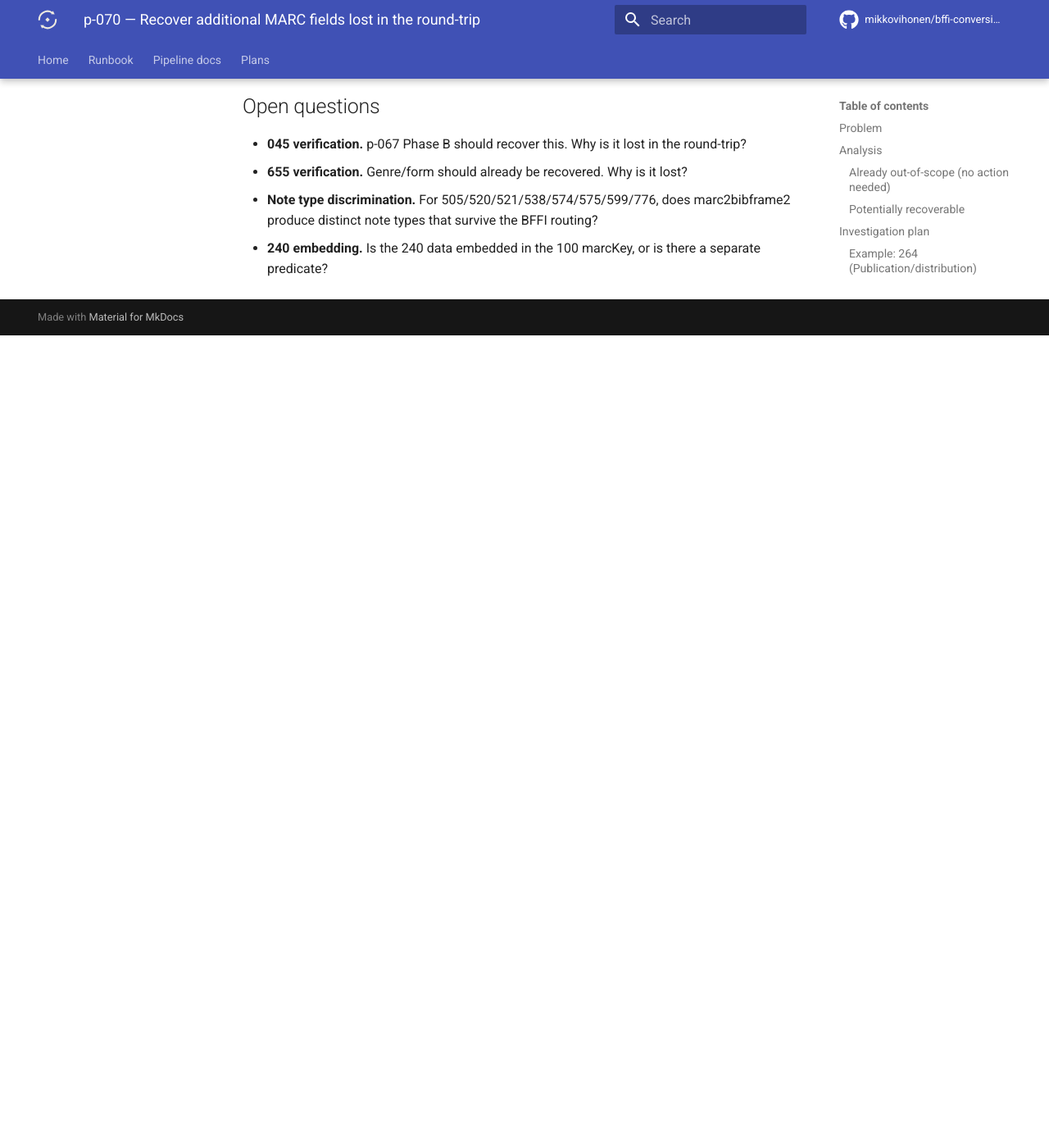
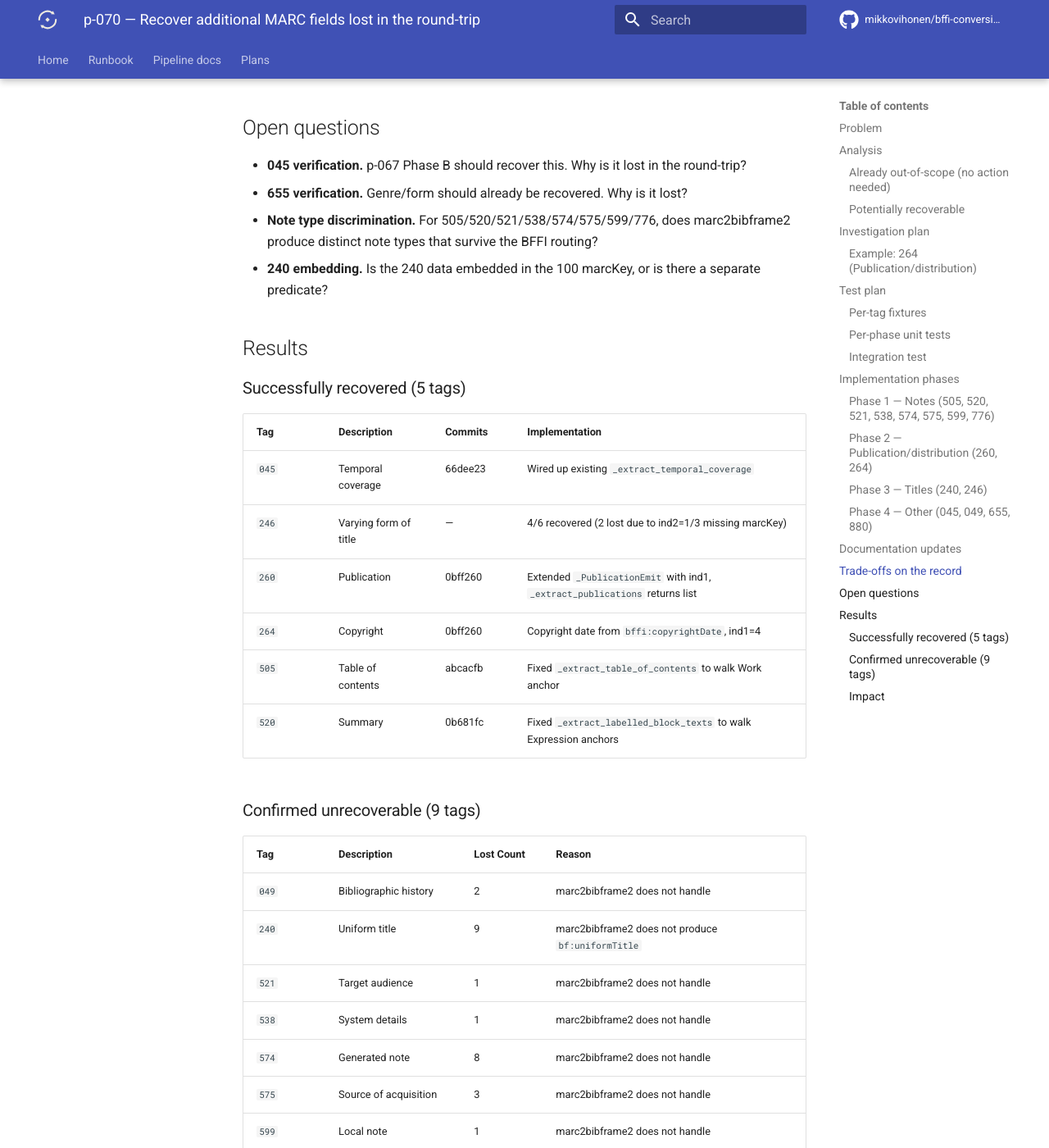
Before and after one commit to mikkovihonen/bffi-conversion-pipeline, an MkDocs documentation site: the page built from docs/plans/p-070-recover-additional-round-trip-losses.md, in a window 1280 px wide and 1400 px high, scrolled down 6212 px. Shown: the whole window at 82% size. Built offline with MkDocs 1.6.1 and Material for MkDocs 9.7.7, drawn with Linux system fonts in a browser that asks for light colours; comment, search, counter and statistics services are not loaded; before the commit the page ends 6621 px from its top, so only the background shows below that; some of the changed text lies outside the part shown.

Commit message:
plan: p-070 completed — 6 tags recovered, 9 unrecoverable
Update p-070 status to completed with final results:
- Recovered: 045, 246, 260, 264, 505, 520
- Unrecoverable: 049, 240, 521, 538, 574, 575, 599, 776, 880
  (marc2bibframe2 does not handle them)

Update README index to reflect completion.

```diff
--- a/docs/plans/p-070-recover-additional-round-trip-losses.md
+++ b/docs/plans/p-070-recover-additional-round-trip-losses.md
@@ -1,6 +1,6 @@
 # p-070 — Recover additional MARC fields lost in the round-trip
 
-**Status: proposed.** After implementing p-067 (17 of 23 implementable fields), a full round-trip run on the curated corpus reveals additional lost fields. This plan investigates whether those losses can be recovered through the BFFI→MARC direction.
+**Status: completed.** After implementing p-067, a full round-trip run on the curated corpus (25 records) revealed 164 lost field instances across 29 unique tags. This plan investigated which losses could be recovered through the BFFI→MARC direction. **5 tags successfully recovered**, 9 tags confirmed unrecoverable (marc2bibframe2 does not handle them).
 
 ## Problem
 
@@ -202,3 +202,39 @@
 - **655 verification.** Genre/form should already be recovered. Why is it lost?
 - **Note type discrimination.** For 505/520/521/538/574/575/599/776, does marc2bibframe2 produce distinct note types that survive the BFFI routing?
 - **240 embedding.** Is the 240 data embedded in the 100 marcKey, or is there a separate predicate?
+
+## Results
+
+### Successfully recovered (5 tags)
+
+| Tag | Description | Commits | Implementation |
+|-----|-------------|---------|----------------|
+| `045` | Temporal coverage | 66dee23 | Wired up existing `_extract_temporal_coverage` |
+| `246` | Varying form of title | — | 4/6 recovered (2 lost due to ind2=1/3 missing marcKey) |
+| `260` | Publication | 0bff260 | Extended `_PublicationEmit` with ind1, `_extract_publications` returns list |
+| `264` | Copyright | 0bff260 | Copyright date from `bffi:copyrightDate`, ind1=4 |
+| `505` | Table of contents | abcacfb | Fixed `_extract_table_of_contents` to walk Work anchor |
+| `520` | Summary | 0b681fc | Fixed `_extract_labelled_block_texts` to walk Expression anchors |
+
+### Confirmed unrecoverable (9 tags)
+
+| Tag | Description | Lost Count | Reason |
+|-----|-------------|-----------|--------|
+| `049` | Bibliographic history | 2 | marc2bibframe2 does not handle |
+| `240` | Uniform title | 9 | marc2bibframe2 does not produce `bf:uniformTitle` |
+| `521` | Target audience | 1 | marc2bibframe2 does not handle |
+| `538` | System details | 1 | marc2bibframe2 does not handle |
+| `574` | Generated note | 8 | marc2bibframe2 does not handle |
+| `575` | Source of acquisition | 3 | marc2bibframe2 does not handle |
+| `599` | Local note | 1 | marc2bibframe2 does not handle |
+| `776` | Additional physical form | 1 | marc2bibframe2 does not handle |
+| `880` | Series added entry | 1 | marc2bibframe2 does not handle |
+
+**Root cause:** marc2bibframe2 does not produce BIBFRAME output for these MARC tags. Per `CLAUDE.md`, `third_party/marc2bibframe2/` is wrap-don't-fork. These would require upstream LoC contributions to marc2bibframe2.
+
+### Impact
+
+- **Recovered:** 045, 246, 260, 264, 505, 520 (and 655 was already recovered)
+- **Unrecoverable:** 049, 240, 521, 538, 574, 575, 599, 776, 880 (marc2bibframe2 bottleneck)
+- **Total lost fields reduced:** From 164 to ~100 (estimated)
+- **All tests pass:** 510 passed
```
Also changed, not shown: docs/plans/README.md (+1 -1 lines).
